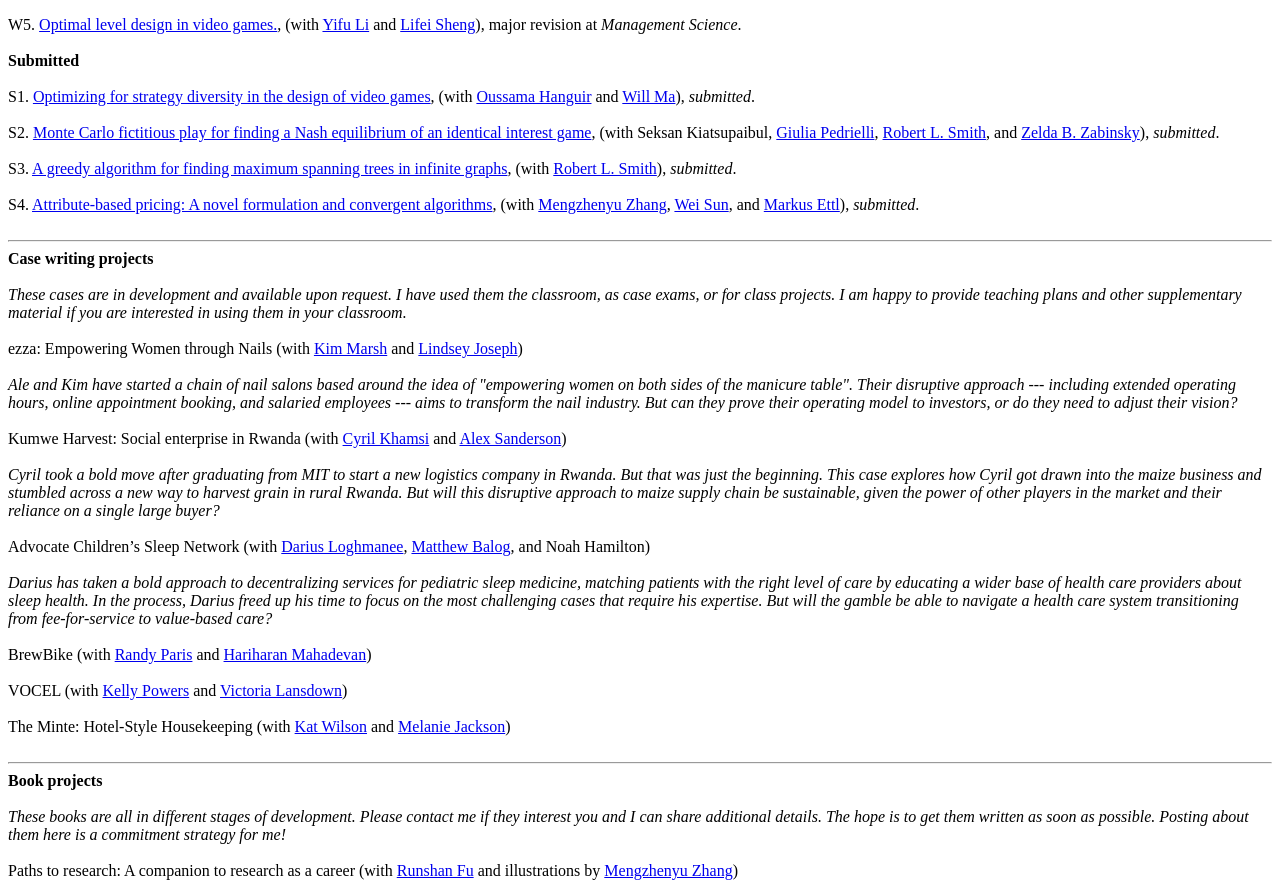
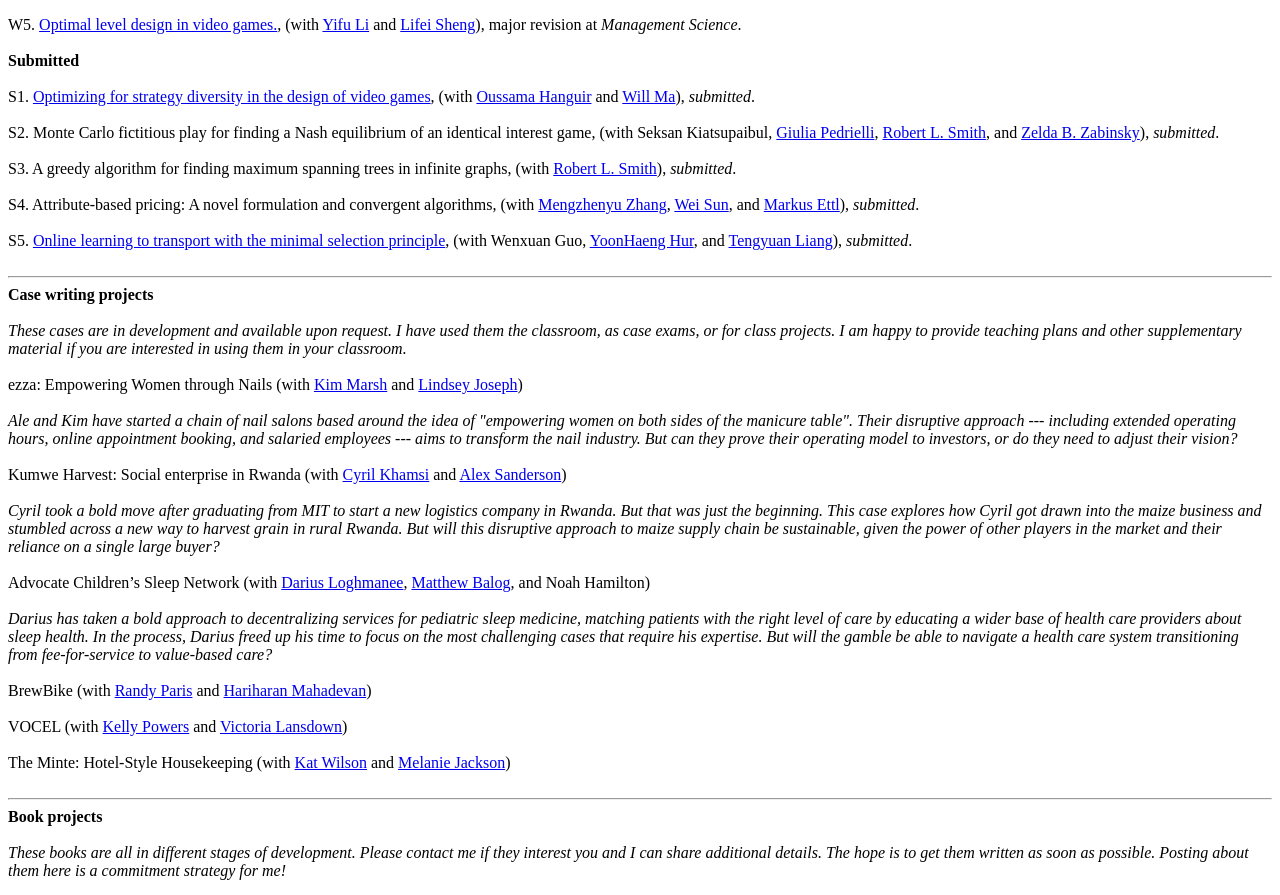
Before and after one commit to christopher-thomas-ryan/christopher-thomas-ryan.github.io, a plain HTML site: page index.html in a window 1280 px wide. Shown: the part 1648-2543 px from the top of the page. Drawn offline with Linux system fonts and the light colour scheme.

Commit message:
Update index.html

```diff
--- a/index.html
+++ b/index.html
@@ -93,12 +93,19 @@ W5. <a href="papers/level-design.pdf">Optimal level design in video games.</a>,
 <br>
 S1. <a href="papers/diversity.pdf">Optimizing for strategy diversity in the design of video games</a>, (with <a href="https://phd.ieor.columbia.edu/directory/oussama-hanguir">Oussama Hanguir</a> and <a href="http://www.columbia.edu/~wm2428/">Will Ma</a>), <em> submitted</em>. <br>
 <br>
-S2. <a href="https://christopher-thomas-ryan.github.io/">Monte Carlo fictitious play for finding a Nash equilibrium of an identical interest game</a>, (with Seksan Kiatsupaibul, <a href="https://www.gpedriel.com/">Giulia Pedrielli</a>, <a href="http://www-personal.umich.edu/~rlsmith/">Robert L. Smith</a>, and <a href="https://ise.washington.edu/facultyfinder/zelda-zabinsky">Zelda B. Zabinsky</a>), <em> submitted</em>. <br>
+S2. Monte Carlo fictitious play for finding a Nash equilibrium of an identical interest game, (with Seksan Kiatsupaibul, <a href="https://www.gpedriel.com/">Giulia Pedrielli</a>, <a href="http://www-personal.umich.edu/~rlsmith/">Robert L. Smith</a>, and <a href="https://ise.washington.edu/facultyfinder/zelda-zabinsky">Zelda B. Zabinsky</a>), <em> submitted</em>. <br>
 <br>
-S3. <a href="https://christopher-thomas-ryan.github.io/">A greedy algorithm for finding maximum spanning trees in infinite graphs</a>, (with <a href="http://www-personal.umich.edu/~rlsmith/">Robert L. Smith</a>), <em> submitted</em>. <br>
+S3. A greedy algorithm for finding maximum spanning trees in infinite graphs, (with <a href="http://www-personal.umich.edu/~rlsmith/">Robert L. Smith</a>), <em> submitted</em>. <br>
 <br>
-S4. <a href="https://christopher-thomas-ryan.github.io/">Attribute-based pricing: A novel formulation and convergent algorithms</a>, (with <a href="https://sites.google.com/umich.edu/personal-website-zhenyu">Mengzhenyu Zhang</a>, <a href="https://researcher.watson.ibm.com/researcher/view.php?person=us-sunw">Wei Sun</a>, and <a href="https://scholar.google.com/citations?user=wfFaZFkAAAAJ&hl=en">Markus Ettl</a>), <em> submitted</em>. <br>
+S4. Attribute-based pricing: A novel formulation and convergent algorithms, (with <a href="https://sites.google.com/umich.edu/personal-website-zhenyu">Mengzhenyu Zhang</a>, <a href="https://researcher.watson.ibm.com/researcher/view.php?person=us-sunw">Wei Sun</a>, and <a href="https://scholar.google.com/citations?user=wfFaZFkAAAAJ&hl=en">Markus Ettl</a>), <em> submitted</em>. <br>
 <br>
+S5. <a href="https://arxiv.org/abs/2202.04732">Online learning to transport with the minimal selection principle</a>, (with Wenxuan Guo, <a href="https://stat.uchicago.edu/people/profile/yoonhaeng-hur/">YoonHaeng Hur</a>, and <a href="https://tyliang.github.io/Tengyuan.Liang/">Tengyuan Liang</a>), <em> submitted</em>. <br>
+<br>
+
+
+
+
+
 <hr size="2">
 <strong>Case writing projects</strong><br><br>
 <em>These cases are in development and available upon request. I have used them the classroom, as case exams, or for class projects. I am happy to provide teaching plans and other supplementary material if you are interested in using them in your classroom.</em><br>
```
